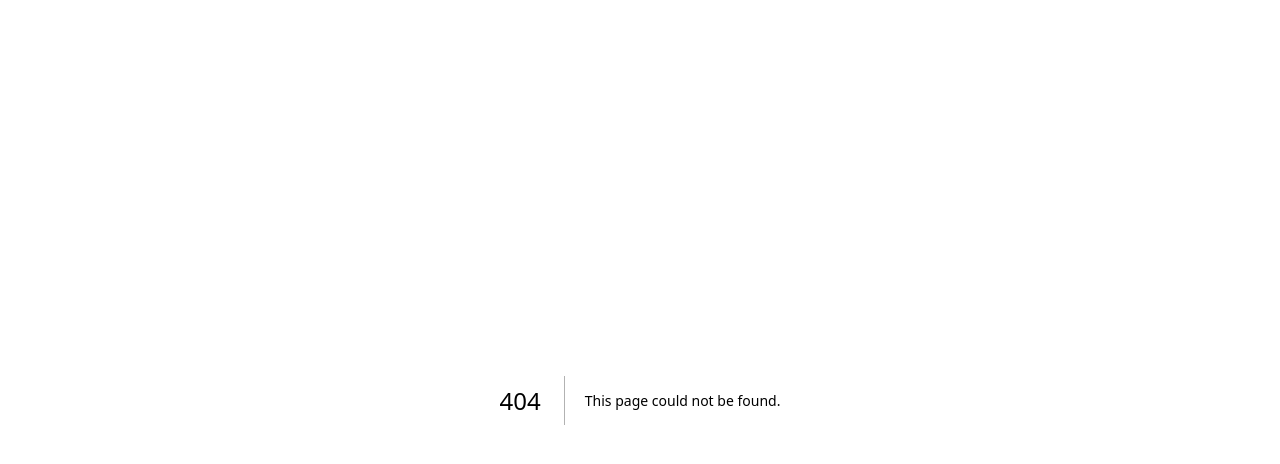
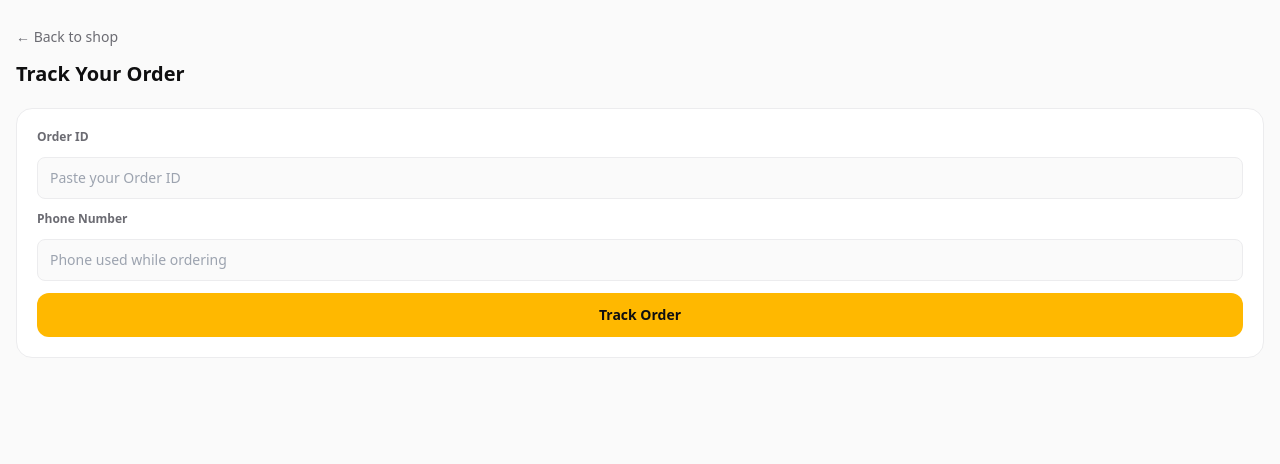
Before and after one commit to bigleankashmir-011/Su, a Next.js app: page /track in a window 1280 px wide. Before the commit this address had no page. Shown: the top 464 px of the page. Built offline with nearby package versions, Linux system fonts and the light colour scheme.

Commit message:
Create page.tsx

```diff
--- /dev/null
+++ b/app/track/page.tsx
@@ -0,0 +1,119 @@
+"use client";
+import { useState } from "react";
+import Link from "next/link";
+
+export default function TrackOrderPage() {
+  const [orderId, setOrderId] = useState("");
+  const [phone, setPhone] = useState("");
+  const [order, setOrder] = useState<any>(null);
+  const [error, setError] = useState("");
+  const [loading, setLoading] = useState(false);
+  const [reason, setReason] = useState("");
+  const [requesting, setRequesting] = useState(false);
+  const [requestDone, setRequestDone] = useState(false);
+
+  async function lookup(e: React.FormEvent) {
+    e.preventDefault();
+    setError("");
+    setOrder(null);
+    setLoading(true);
+    const res = await fetch(`/api/orders/track?orderId=${encodeURIComponent(orderId.trim())}&phone=${encodeURIComponent(phone.trim())}`);
+    const data = await res.json();
+    setLoading(false);
+    if (!res.ok) { setError(data.error || "Order not found"); return; }
+    setOrder(data);
+  }
+
+  async function requestReturn() {
+    setRequesting(true);
+    const res = await fetch("/api/orders/track", {
+      method: "POST",
+      headers: { "Content-Type": "application/json" },
+      body: JSON.stringify({ orderId: order.id, phone, reason }),
+    });
+    const data = await res.json();
+    setRequesting(false);
+    if (res.ok) {
+      setOrder({ ...order, returnStatus: "REQUESTED" });
+      setRequestDone(true);
+    }
+  }
+
+  const steps = ["PENDING", "CONFIRMED", "SHIPPED", "DELIVERED"];
+  const currentStep = order ? steps.indexOf(order.status) : -1;
+
+  return (
+    <div className="min-h-screen bg-[#FAFAFA] text-[#0F0F10] px-4 py-6" style={{ fontFamily: "system-ui, sans-serif" }}>
+      <Link href="/" className="text-sm text-[#6B6B72]">← Back to shop</Link>
+      <h1 className="text-xl font-black mt-3 mb-5">Track Your Order</h1>
+
+      {!order && (
+        <form onSubmit={lookup} className="flex flex-col gap-3 bg-white border border-[#ECECEE] rounded-2xl p-5">
+          <label className="text-xs text-[#6B6B72] font-bold">Order ID</label>
+          <input value={orderId} onChange={e => setOrderId(e.target.value)} placeholder="Paste your Order ID"
+            className="bg-[#FAFAFA] border border-[#ECECEE] rounded-lg px-3 py-2.5 text-sm" required />
+          <label className="text-xs text-[#6B6B72] font-bold">Phone Number</label>
+          <input value={phone} onChange={e => setPhone(e.target.value)} placeholder="Phone used while ordering"
+            className="bg-[#FAFAFA] border border-[#ECECEE] rounded-lg px-3 py-2.5 text-sm" required />
+          {error && <p className="text-red-500 text-xs">{error}</p>}
+          <button type="submit" disabled={loading} className="bg-[#FFB800] font-extrabold text-sm py-3 rounded-xl disabled:opacity-50">
+            {loading ? "Searching..." : "Track Order"}
+          </button>
+        </form>
+      )}
+
+      {order && (
+        <div className="bg-white border border-[#ECECEE] rounded-2xl p-5">
+          <p className="text-xs text-[#6B6B72]">Order ID</p>
+          <p className="font-mono text-xs font-bold break-all mb-4">{order.id}</p>
+
+          <div className="flex justify-between mb-6">
+            {steps.map((s, i) => (
+              <div key={s} className="flex-1 text-center">
+                <div className={`w-6 h-6 rounded-full mx-auto flex items-center justify-center text-[10px] font-bold ${i <= currentStep ? "bg-[#FFB800] text-black" : "bg-[#ECECEE] text-[#6B6B72]"}`}>
+                  {i <= currentStep ? "✓" : ""}
+                </div>
+                <p className="text-[9px] mt-1 text-[#6B6B72]">{s}</p>
+              </div>
+            ))}
+          </div>
+
+          {order.status === "CANCELLED" && <p className="text-red-500 text-sm font-bold mb-4">This order was cancelled.</p>}
+
+          <div className="border-t border-[#ECECEE] pt-4 flex flex-col gap-2">
+            {order.items.map((i: any) => (
+              <div key={i.id} className="flex justify-between text-sm">
+                <span>{i.product.name} × {i.quantity}</span>
+                <span>₹{i.price * i.quantity}</span>
+              </div>
+            ))}
+          </div>
+          <div className="flex justify-between font-black mt-3 pt-3 border-t border-[#ECECEE]">
+            <span>Total</span>
+            <span>₹{order.total}</span>
+          </div>
+
+          {order.status === "DELIVERED" && order.returnStatus === "NONE" && !requestDone && (
+            <div className="mt-5 border-t border-[#ECECEE] pt-4">
+              <p className="text-xs text-[#6B6B72] font-bold mb-2">Need to return this order?</p>
+              <textarea value={reason} onChange={e => setReason(e.target.value)} rows={2} placeholder="Reason for return"
+                className="w-full bg-[#FAFAFA] border border-[#ECECEE] rounded-lg px-3 py-2 text-sm mb-2" />
+              <button onClick={requestReturn} disabled={requesting} className="w-full border-2 border-black font-extrabold text-sm py-2.5 rounded-xl disabled:opacity-50">
+                {requesting ? "Requesting..." : "Request Return"}
+              </button>
+            </div>
+          )}
+          {order.returnStatus !== "NONE" && (
+            <p className="mt-5 text-sm font-bold text-[#8a5c00] bg-[#FFF3D6] px-3 py-2 rounded-lg">
+              Return status: {order.returnStatus}
+            </p>
+          )}
+
+          <button onClick={() => { setOrder(null); setOrderId(""); setPhone(""); }} className="mt-4 text-xs text-[#6B6B72] underline">
+            Track another order
+          </button>
+        </div>
+      )}
+    </div>
+  );
+}
```
